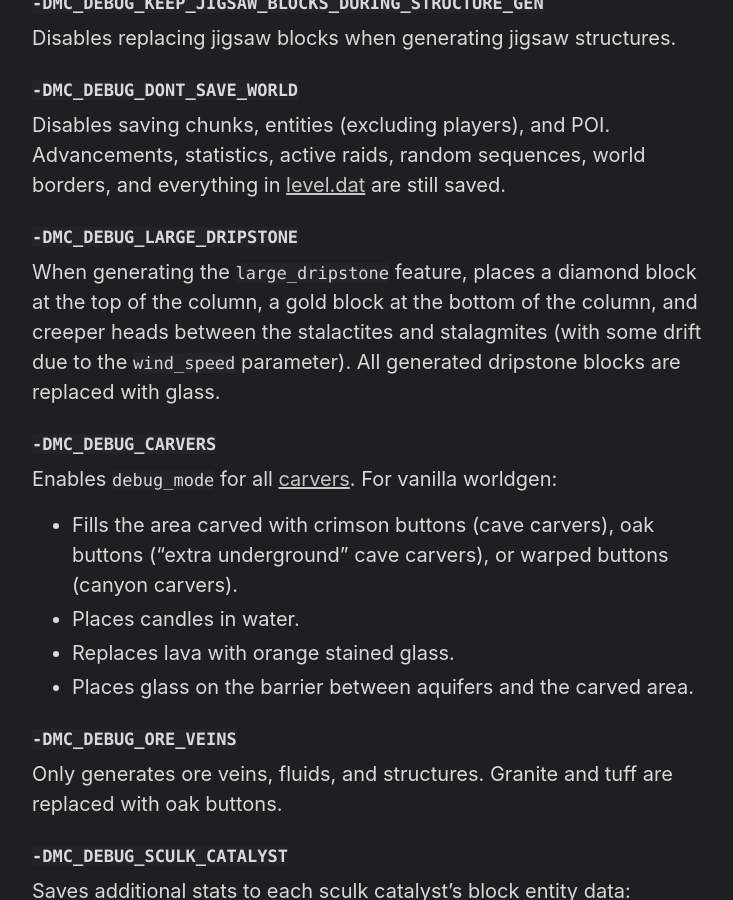
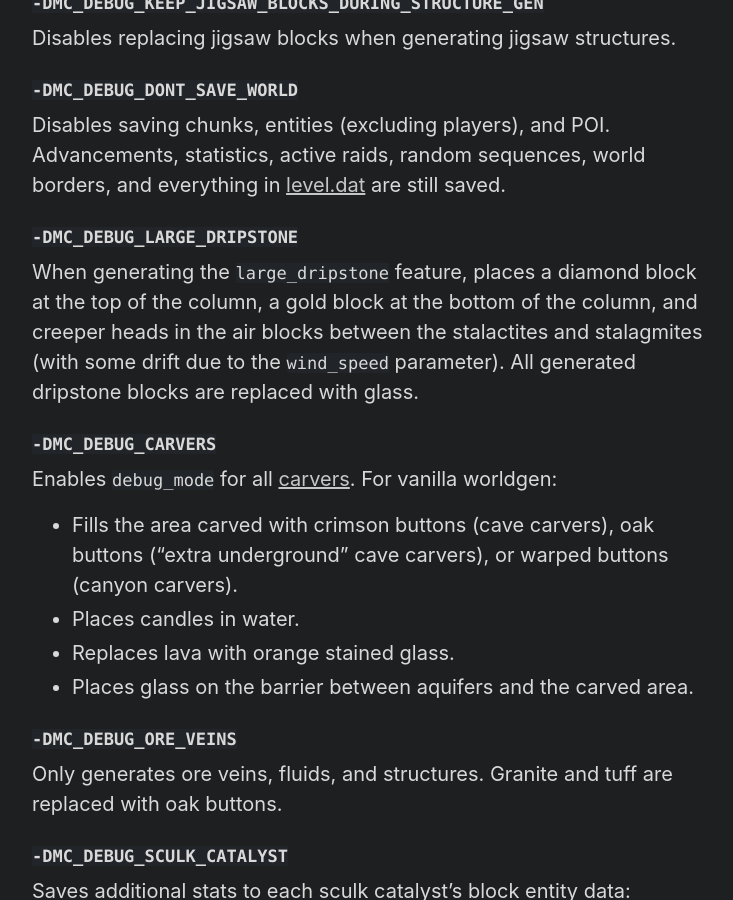
Before and after one commit to Tisawesomeness/tisawesomeness.github.io, a Jekyll site: the page built from snapshots/_posts/2025-09-11-25w37a.md, in a window 1280 px wide and 900 px high, scrolled down 10753 px. Shown: the whole window, without its empty margins (272-1005 px from the left). Built offline with Jekyll 4.4.1, drawn with Linux system fonts in a browser that asks for light colours; comment, search, counter and statistics services are not loaded; some of the changed text lies outside the part shown.

```diff
--- a/snapshots/_posts/2025-09-11-25w37a.md
+++ b/snapshots/_posts/2025-09-11-25w37a.md
@@ -325,7 +325,7 @@ Disables saving chunks, entities (excluding players), and POI. Advancements, sta
 
 ### `-DMC_DEBUG_LARGE_DRIPSTONE`
 
-When generating the `large_dripstone` feature, places a diamond block at the top of the column, a gold block at the bottom of the column, and creeper heads between the stalactites and stalagmites (with some drift due to the `wind_speed` parameter). All generated dripstone blocks are replaced with glass.
+When generating the `large_dripstone` feature, places a diamond block at the top of the column, a gold block at the bottom of the column, and creeper heads in the air blocks between the stalactites and stalagmites (with some drift due to the `wind_speed` parameter). All generated dripstone blocks are replaced with glass.
 
 ### `-DMC_DEBUG_CARVERS`
 
```
Also changed, not shown: other parts of snapshots/_posts/2025-09-11-25w37a.md (+5 -1 lines).
